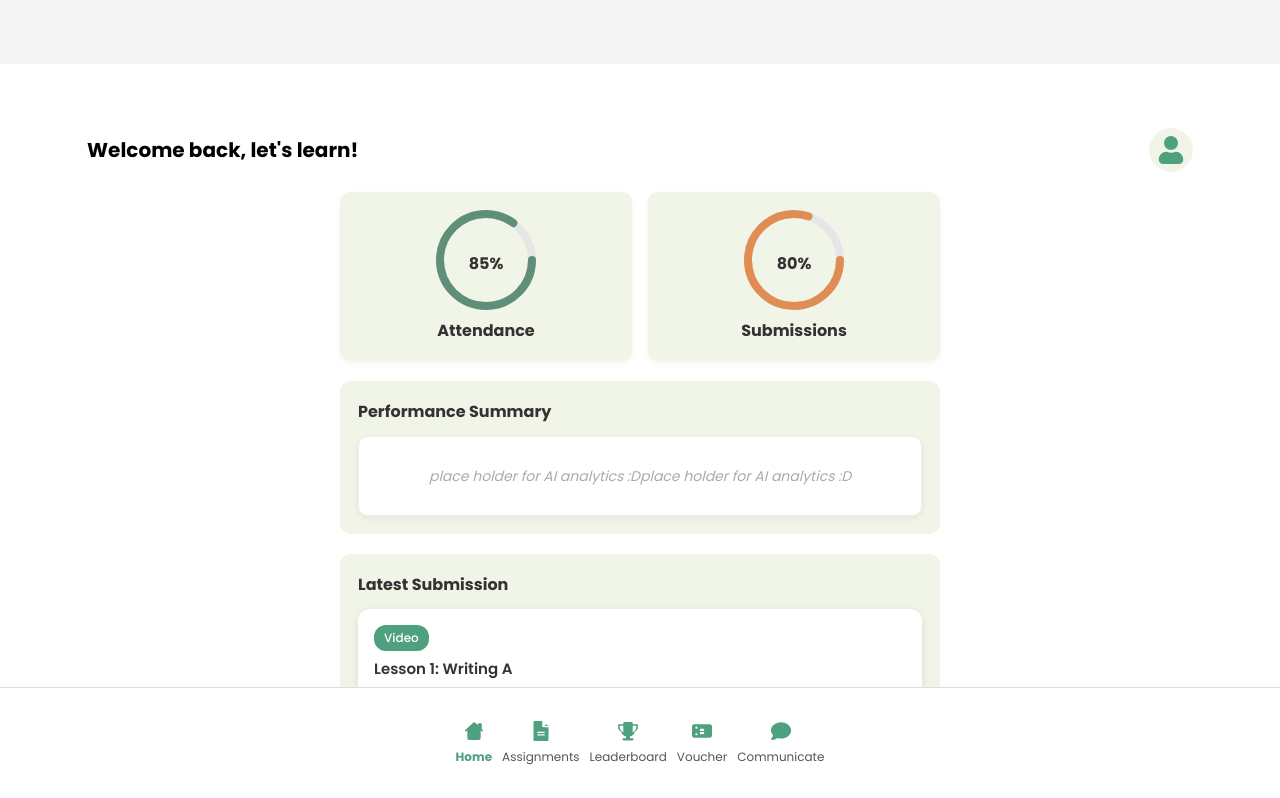
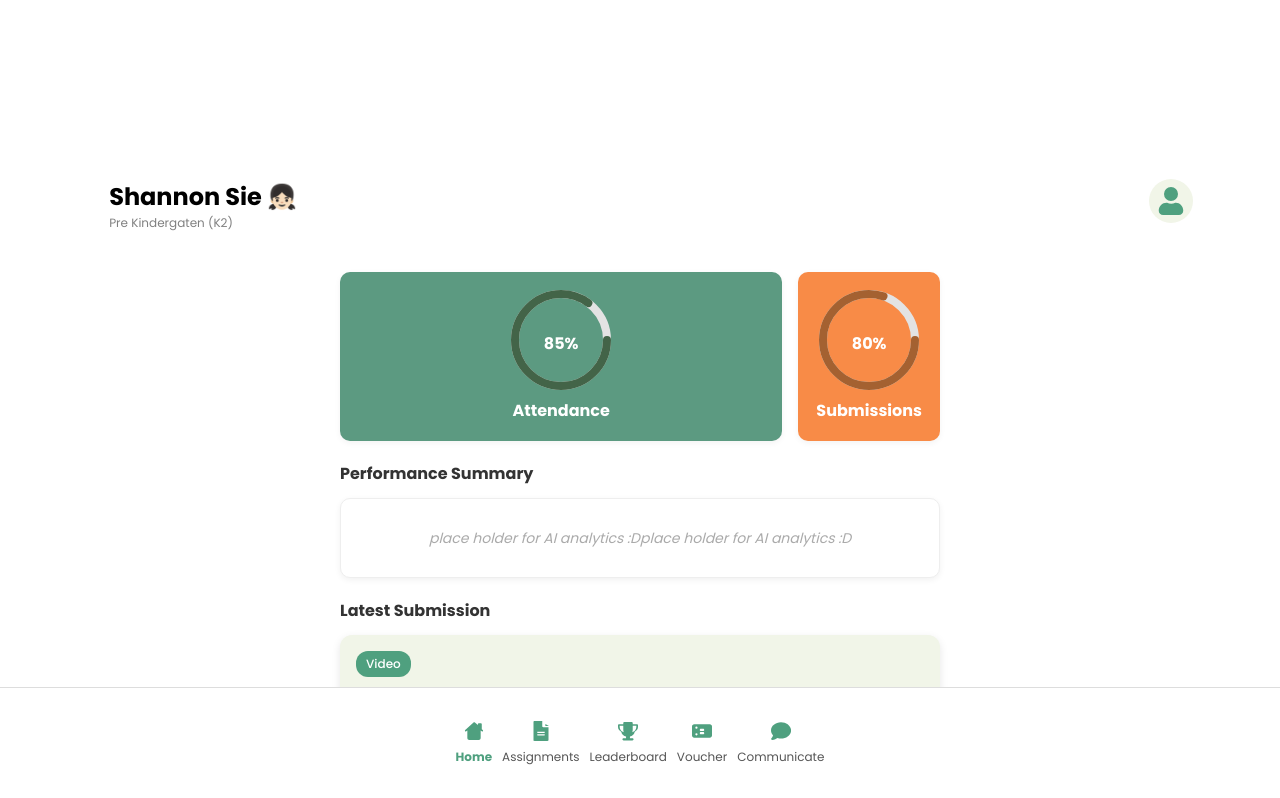
Before and after one commit to elizalsmn/CTG4-2025, a React (Create React App) app in the folder frontend/: page /HomePage in a window 1280 px wide. Shown: the top 798 px of the page. Built offline with nearby package versions, Linux system fonts and the light colour scheme.

Commit message:
homepage style adjustment

```diff
--- a/frontend/src/components/HomePage.css
+++ b/frontend/src/components/HomePage.css
@@ -1,10 +1,8 @@
-
-
 .home-page {
-  margin: auto;
+  /* margin: auto; */
   min-height: 100vh;
   background: #fff;
-  margin: 5% 0;
+  /* margin: 5% 0; */
   padding: 5%;
   font-family: "poppins";
   color: #333;
@@ -12,7 +10,7 @@
 }
 
 .home-page .lesson-card {
-  background: white;
+  background: #F1F5E8;
   box-shadow: 0 3px 8px rgba(0,0,0,0.1);
 }
 
@@ -30,14 +28,25 @@
 /* Header */
 .home-header {
   display: flex;
+  flex-direction: row;
+  margin-top: 10%;
   justify-content: space-between;
-  align-items: center;
+  align-items: left;
+  margin-bottom: 20px;
+  padding: 0 2%;
+}
+
+.home-text{
+  display: flex;
+  flex-direction: column;
+  justify-content: space-between;
+  align-items: left;
   margin-bottom: 20px;
   padding: 0 2%;
 }
 
 .home-header h1 {
-  font-size: 20px;
+  font-size: 24px;
   font-weight: bold;
   color: black;
   margin: 0;
@@ -52,6 +61,8 @@
   justify-content: center;
   cursor: pointer;
   transition: background 0.2s ease;
+  position: relative;
+  height: 25%;
 }
 
 .profile-icon:hover {
@@ -69,7 +80,15 @@
 
 /* Cards */
 .info-card {
-  background: #F1F5E8;
+  background: #5c9a81;
+  border-radius: 10px;
+  padding: 18px;
+  box-shadow: 0 2px 6px rgba(0,0,0,0.05);
+  transition: transform 0.2s ease;
+}
+
+.info-card-2 {
+  background: #F88B47;
   border-radius: 10px;
   padding: 18px;
   box-shadow: 0 2px 6px rgba(0,0,0,0.05);
@@ -121,9 +140,9 @@
 
 /* Quick Menu */
 .PerformanceSummary {
-  background: #F1F5E8;
+  /* background: #F1F5E8; */
   border-radius: 10px;
-  padding: 18px;
+  /* padding: 18px; */
   font-size: 15px;
 }
 
@@ -214,7 +233,7 @@ margin: 0 0 12px 0;
   transform: translate(-50%, -50%);
   font-size: 16px;
   font-weight: bold;
-  color: #333;
+  color: white;
 }
 
 
@@ -248,7 +267,7 @@ margin: 0 0 12px 0;
 .chart-label {
   margin-top: 8px;
   font-weight: bold;
-  color: #333;
+  color: white;
 }
 
 .circular-progress circle.progress {
--- a/frontend/src/components/HomePage.js
+++ b/frontend/src/components/HomePage.js
@@ -27,7 +27,7 @@ const lessons = [
   },
 ];
 
-const CircularProgress = ({ size = 100, strokeWidth = 8, percentage = 75, color = "#4fa07f", label = "" }) => {
+const CircularProgress = ({ size = 100, strokeWidth = 8, percentage = 75, color, label = "" }) => {
   const radius = (size - strokeWidth) / 2;
   const circumference = 2 * Math.PI * radius;
   const [offset, setOffset] = useState(circumference);
@@ -42,7 +42,7 @@ const CircularProgress = ({ size = 100, strokeWidth = 8, percentage = 75, color
   return (
     <div className="circular-wrapper">
       <svg width={size} height={size} className="circular-progress">
-        <circle stroke="#e6e6e6" fill="transparent" strokeWidth={strokeWidth} r={radius} cx={size / 2} cy={size / 2} />
+        <circle stroke="#e3e3e3ff" fill="transparent" strokeWidth={strokeWidth} r={radius} cx={size / 2} cy={size / 2} />
         <circle
           stroke={color}
           fill="transparent"
@@ -82,7 +82,10 @@ const HomePage = () => {
   return (
     <div className="home-page">
       <header className="home-header">
-        <h1>Welcome back, let's learn!</h1>
+        <div className="home-text">
+          <h1> Shannon Sie 👧🏻 </h1>
+          <p style={{fontSize: "12px", color: "grey"}}> Pre Kindergaten (K2)  </p>
+        </div>
         <div className="profile-icon">
           <svg xmlns="http://www.w3.org/2000/svg" viewBox="0 0 448 512" width="28" height="28" fill="#4fa07f">
             <path d="M224 256A128 128 0 1 0 224 0a128 128 0 1 0 0 256zm89.6
@@ -99,14 +102,14 @@ const HomePage = () => {
         {/* Attendance + Submissions */}
         <div className="row-cards">
           <div className="info-card chart-card hover-card">
-            <CircularProgress percentage={85} color="#5f8f78" label="Attendance" />
+            <CircularProgress percentage={85} color="#436448ff" label="Attendance" />
             <div className="hover-details">
               <p>Classes attended: 17/20</p>
             </div>
           </div>
 
-          <div className="info-card chart-card hover-card">
-            <CircularProgress percentage={(8 / 10) * 100} color="#df8d53" label="Submissions" />
+          <div className="info-card-2 chart-card hover-card">
+            <CircularProgress percentage={(8 / 10) * 100} color="#a46131ff" label="Submissions" />
             <div className="hover-details">
               <p>Assignments submitted: 8/10</p>
             </div>
```
